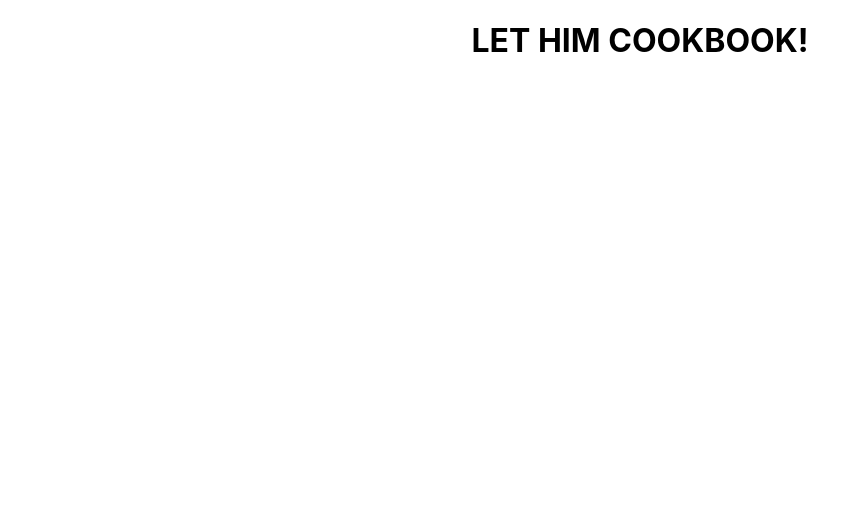
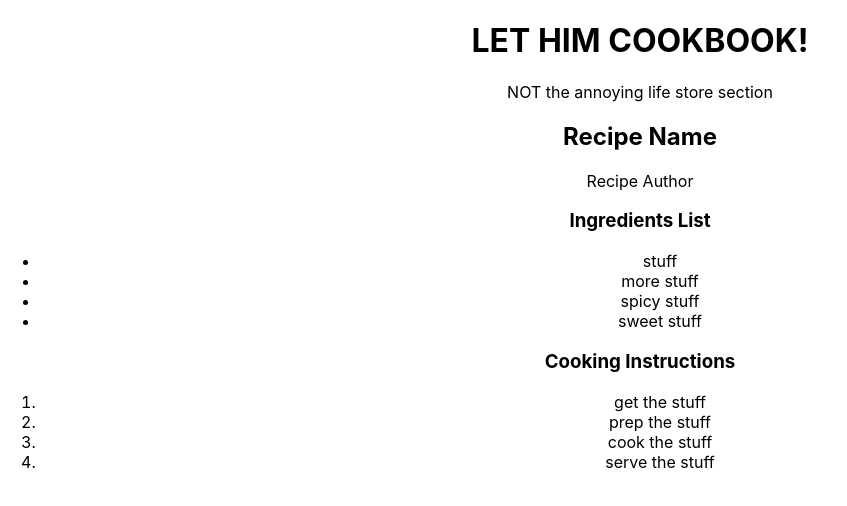
Before and after one commit to AlexDoss42/cookbook, a React (Create React App) app: page / in a window 1280 px wide. Shown: the top 506 px of the page, without its empty margins (0-847 px from the left). Built offline with nearby package versions, Linux system fonts and the light colour scheme.

Commit message:
sets up some basic structure

```diff
--- a/src/App.js
+++ b/src/App.js
@@ -5,6 +5,23 @@ function App() {
   return (
     <div className="App">
       <h1>LET HIM COOKBOOK!</h1>
+      <p>NOT the annoying life store section</p>
+      <h2>Recipe Name</h2>
+      <p>Recipe Author</p>
+      <h3>Ingredients List</h3>
+      <ul>
+        <li>stuff</li>
+        <li>more stuff</li>
+        <li>spicy stuff</li>
+        <li>sweet stuff</li>
+      </ul>
+      <h3>Cooking Instructions</h3>
+      <ol>
+        <li>get the stuff</li>
+        <li>prep the stuff</li>
+        <li>cook the stuff</li>
+        <li>serve the stuff</li>
+      </ol>
     </div>
   );
 }
```
Also changed, not shown: src/logo.svg (deleted).
